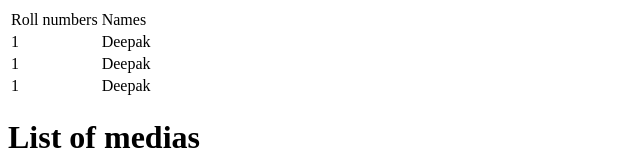
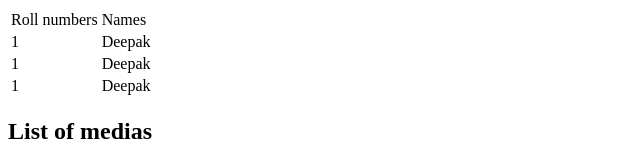
Before and after one commit to acciojob/semantic-tables-and-media-deepakmod, a website: page main.html in a window 1280 px wide. Shown: the top 162 px of the page, without its empty margins (0-640 px from the left). Drawn offline with Linux system fonts and the light colour scheme; grey boxes are pictures that could not be loaded.

Commit message:
created a submission

```diff
--- a/main.html
+++ b/main.html
@@ -28,7 +28,7 @@
             </tbody>
         </table>
 
-        <h1>List of medias</h1>
+        <h2>List of medias</h2>
 
         <ol>
             <li><img src="https://picsum.photos/id/123/200/300" alt="img"></li>
```
